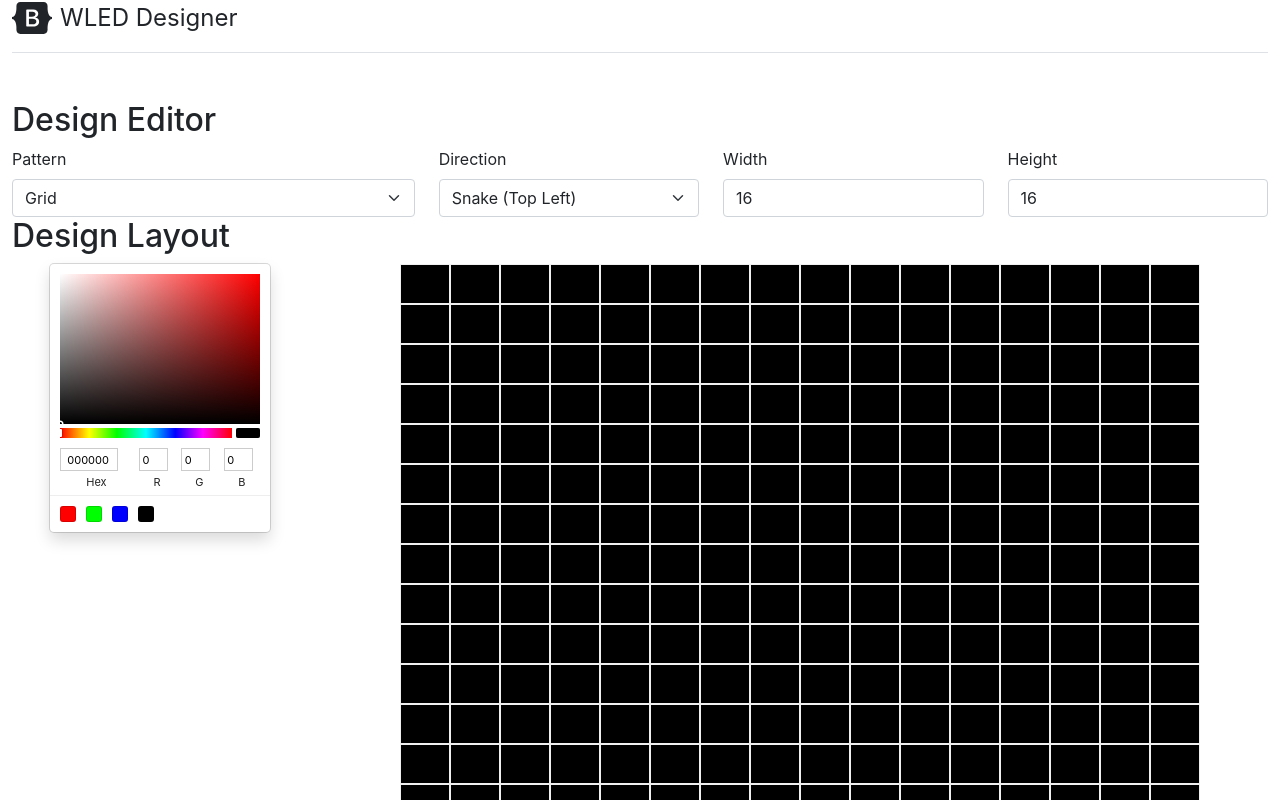
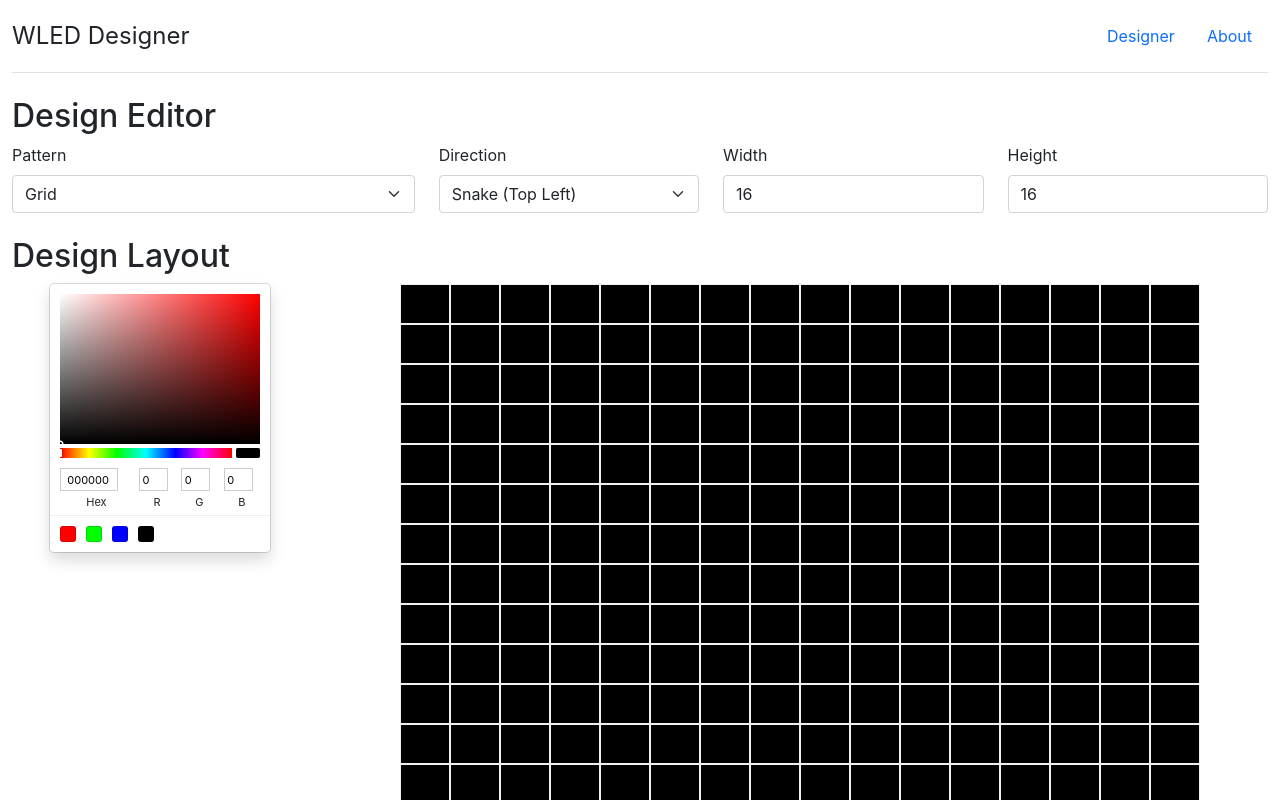
Before and after one commit to anlai/wled-designer, a React (Create React App) app: page / in a window 1280 px wide. Shown: the top 800 px of the page. Built offline with nearby package versions, Linux system fonts and the light colour scheme.

Commit message:
added react router

```diff
--- a/package.json
+++ b/package.json
@@ -12,6 +12,7 @@
     "react-bootstrap": "^2.7.0",
     "react-color": "^2.19.3",
     "react-dom": "^18.2.0",
+    "react-router-dom": "^6.6.1",
     "react-scripts": "5.0.1",
     "web-vitals": "^2.1.4"
   },
--- a/src/App.js
+++ b/src/App.js
@@ -1,15 +1,19 @@
 import './App.css';
 import Layout from './Components/Layout/Layout'
-import Designer from './Components/Designer/Designer';
+import Home from './Pages/Home';
+import About from './Pages/About';
+import { BrowserRouter, Routes, Route } from 'react-router-dom';
 
 function App() {
   return (
-    <>
-      <Layout>
-        <Designer></Designer>
-      </Layout>
-    </>
-
+    <BrowserRouter>
+      <Routes>
+        <Route path="/" element={<Layout />}>
+          <Route index element={<Home />} />
+          <Route path="about" element={<About />} />
+        </Route>
+      </Routes>
+    </BrowserRouter>
   );
 }
 
--- a/src/Components/Designer/Designer.js
+++ b/src/Components/Designer/Designer.js
@@ -69,10 +69,10 @@ const Designer = () => {
     }
 
     return (<>
-        <h2>Design Editor</h2>
+        <h2 className="mt-4">Design Editor</h2>
         <DesignEditor pattern={state.pattern} direction={state.direction} width={state.width} height={state.height} onChange={updateEditor}></DesignEditor>
 
-        <h2>Design Layout</h2>
+        <h2 className="mt-4">Design Layout</h2>
         <Row>
             <Col className="col-md-3 color-picker">
                 <SketchPicker disableAlpha={true} color={state.selectedColor} presetColors={presetColors} onChange={updateColor}></SketchPicker>
@@ -82,7 +82,7 @@ const Designer = () => {
             </Col>
         </Row>
 
-        <h2>Debug State Output</h2>
+        <h2 className="mt-4">Debug State Output</h2>
         <Card>
             <pre>{JSON.stringify(state,null, '  ')}</pre>
         </Card>
--- a/src/Components/Layout/Layout.js
+++ b/src/Components/Layout/Layout.js
@@ -1,28 +1,24 @@
 import React from 'react';
+import Navbar from '../Navbar/Navbar';
+import { Outlet } from 'react-router-dom';
 
 const Layout = ({ children }) => {
 
   return (
-    <div>
-      <header class="d-flex align-items-center pb-3 mb-5 border-bottom">
-          <a href="/" class="d-flex align-items-center text-dark text-decoration-none">
-              <svg xmlns="http://www.w3.org/2000/svg" width="40" height="32" class="me-2" viewBox="0 0 118 94"
-                  role="img">
-                  <title>Bootstrap</title>
-                  <path fill-rule="evenodd" clip-rule="evenodd"
-                      d="M24.509 0c-6.733 0-11.715 5.893-11.492 12.284.214 6.14-.064 14.092-2.066 20.577C8.943 39.365 5.547 43.485 0 44.014v5.972c5.547.529 8.943 4.649 10.951 11.153 2.002 6.485 2.28 14.437 2.066 20.577C12.794 88.106 17.776 94 24.51 94H93.5c6.733 0 11.714-5.893 11.491-12.284-.214-6.14.064-14.092 2.066-20.577 2.009-6.504 5.396-10.624 10.943-11.153v-5.972c-5.547-.529-8.934-4.649-10.943-11.153-2.002-6.484-2.28-14.437-2.066-20.577C105.214 5.894 100.233 0 93.5 0H24.508zM80 57.863C80 66.663 73.436 72 62.543 72H44a2 2 0 01-2-2V24a2 2 0 012-2h18.437c9.083 0 15.044 4.92 15.044 12.474 0 5.302-4.01 10.049-9.119 10.88v.277C75.317 46.394 80 51.21 80 57.863zM60.521 28.34H49.948v14.934h8.905c6.884 0 10.68-2.772 10.68-7.727 0-4.643-3.264-7.207-9.012-7.207zM49.948 49.2v16.458H60.91c7.167 0 10.964-2.876 10.964-8.281 0-5.406-3.903-8.178-11.425-8.178H49.948z"
-                      fill="currentColor"></path>
-              </svg>
-              <span class="fs-4">WLED Designer</span>
-          </a>
+    <>
+      <header class="d-flex flex-wrap justify-content-center py-3 border-bottom">
+        <span className="d-flex align-items-center mb-3 mb-md-0 me-md-auto text-dark text-decoration-none">
+          <span class="fs-4">WLED Designer</span>
+        </span>
+        <Navbar></Navbar>
       </header>
 
-      <main>{children}</main>
+      <main><Outlet></Outlet></main>
 
       <footer class="pt-5 my-5 text-muted border-top">
           Created by the Bootstrap team &middot; &copy; 2022
       </footer>
-    </div>
+    </>
   );
 
 }
--- /dev/null
+++ b/src/Components/Navbar/Navbar.jsx
@@ -0,0 +1,13 @@
+import React from 'react';
+import { Link } from "react-router-dom";
+
+function Navbar() {
+    return (
+        <ul className="nav nav-pills">
+            <li className="nav-item"><Link to='/' className="nav-link">Designer</Link></li>
+            <li className="nav-item"><Link to='/about' className="nav-link">About</Link></li>
+        </ul>
+        );
+}
+
+export default Navbar;
--- /dev/null
+++ b/src/Pages/About.jsx
@@ -0,0 +1,9 @@
+import React from 'react';
+
+function About() {
+    return (<>
+            <h1>About</h1>
+        </>);
+}
+
+export default About;
--- /dev/null
+++ b/src/Pages/Home.jsx
@@ -0,0 +1,10 @@
+import React from 'react';
+import Designer from '../Components/Designer/Designer';
+
+function Home() {
+    return (<>
+        <Designer></Designer>
+    </>);
+}
+
+export default Home;
```
Also changed, not shown: 1 other file (tests, documents, lock files or other folders).
